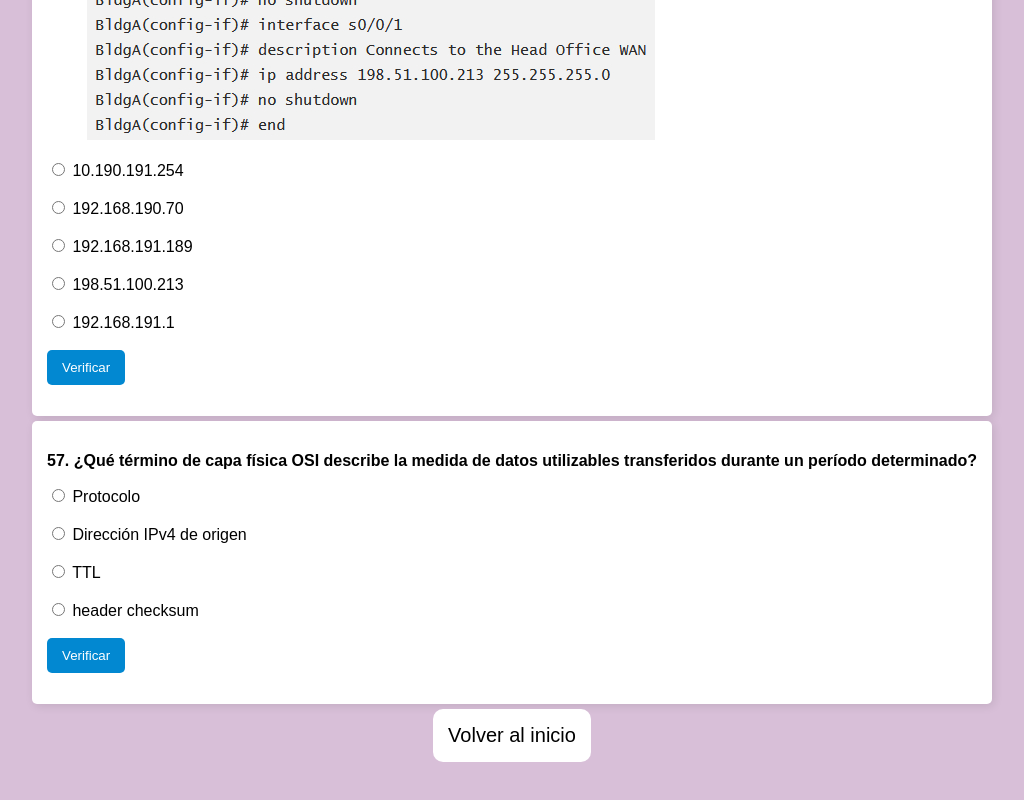
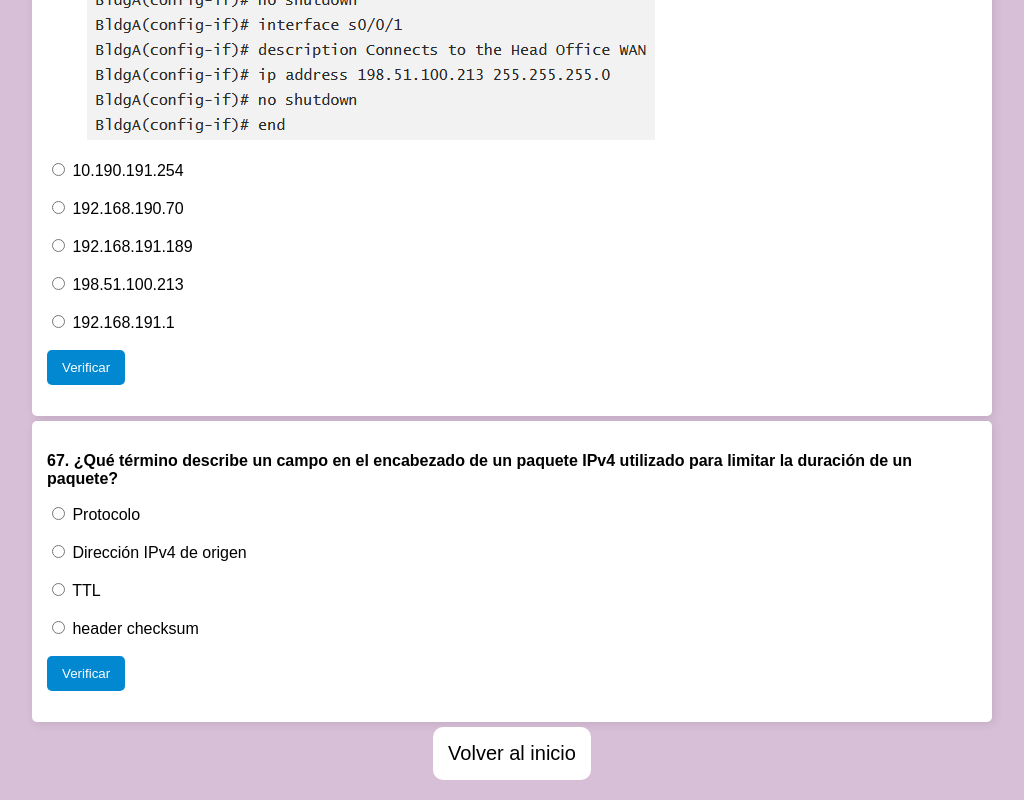
Before and after one commit to Kory05/repasoredes_m8-10, a plain HTML site: page preguntas/preguntas61-67.html in a window 1280 px wide. Shown: the part 3140-3940 px from the top of the page, without its empty margins (128-1152 px from the left). Drawn offline with Linux system fonts and the light colour scheme.

Commit message:
Fix p67 for preguntas61-67.html

```diff
--- a/preguntas/preguntas61-67.html
+++ b/preguntas/preguntas61-67.html
@@ -120,7 +120,7 @@
     </div>
 
     <div class="question">
-        <p class="titulo-pregunta">57. ¿Qué término de capa física OSI describe la medida de datos utilizables transferidos durante un período determinado?</p>
+        <p class="titulo-pregunta">67. ¿Qué término describe un campo en el encabezado de un paquete IPv4 utilizado para limitar la duración de un paquete?</p>
         <form onsubmit="return checkAnswer(event, 'q67', ['c'], 'Solo el <b>TTL</b> controla la duración del paquete en IPv4.')">
             <label><input type="radio" name="q67" value="a"> Protocolo</label><br><br>
             <label><input type="radio" name="q67" value="b"> Dirección IPv4 de origen</label><br><br>
```
